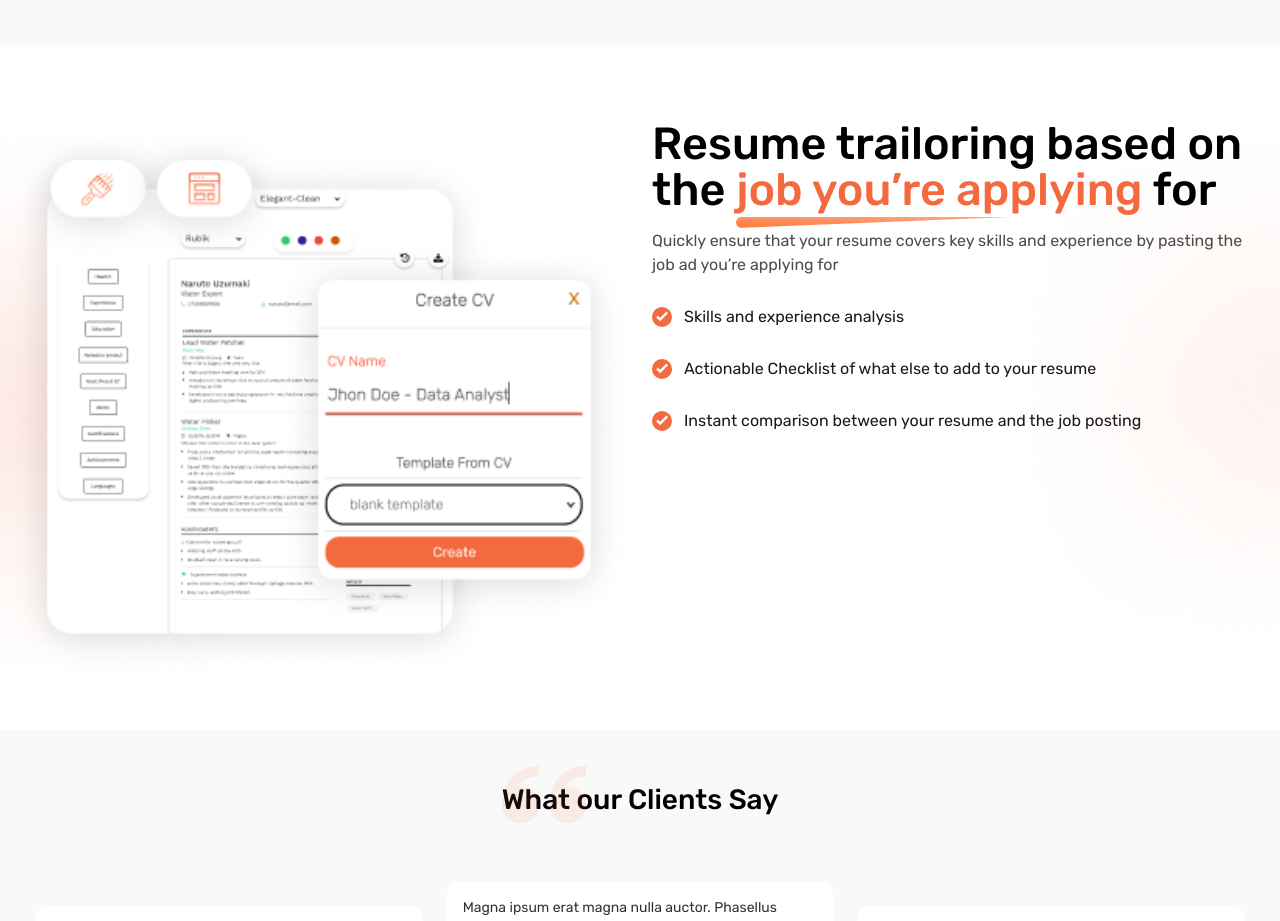
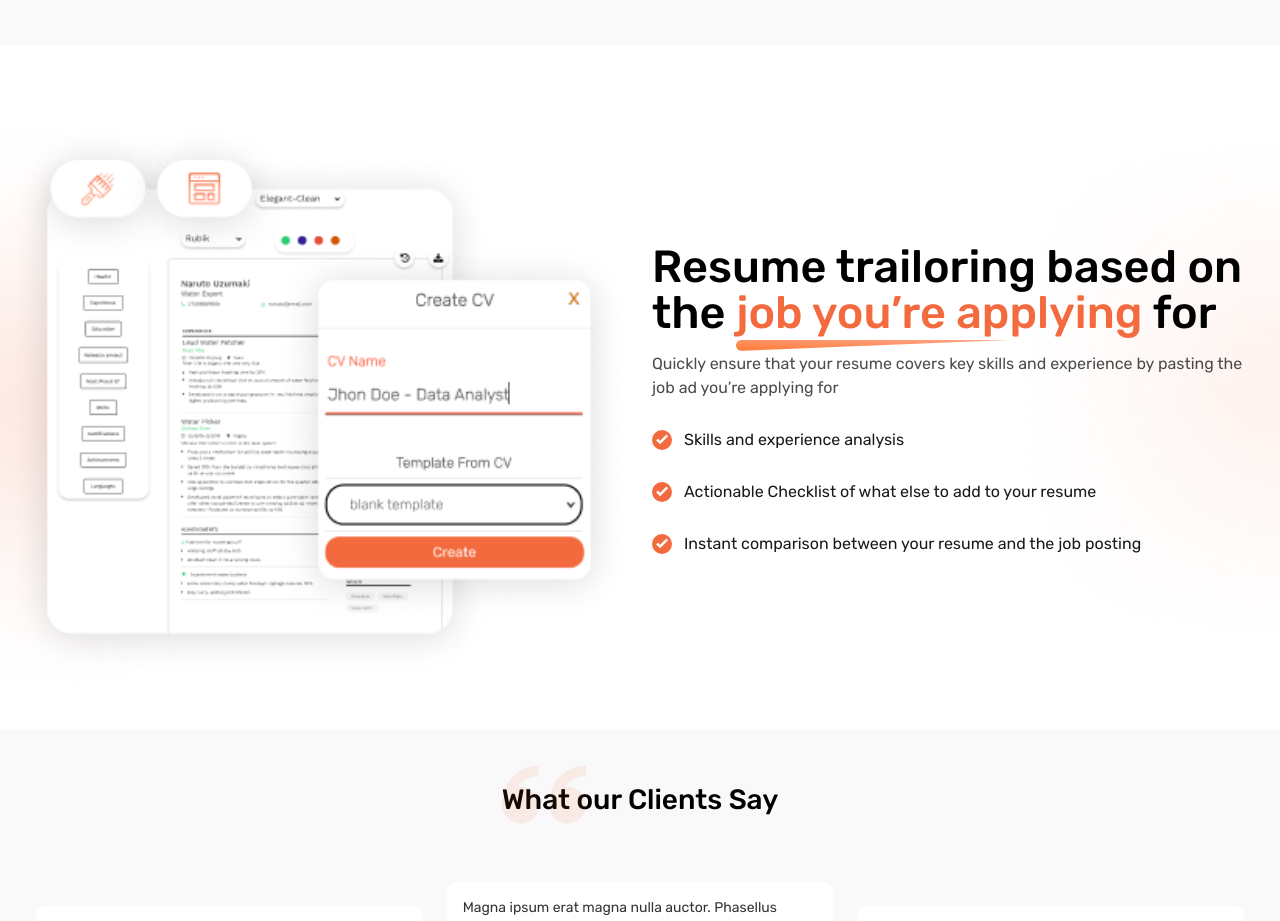
Before and after one commit to vikas-jakhar/cv-hawk, a website: page index.html in a window 1280 px wide. Shown: the part 3191-4112 px from the top of the page. Drawn offline with nearby package versions, Linux system fonts and the light colour scheme; a web font is replaced by a local one.

Commit message:
section 6 update

```diff
--- a/index.html
+++ b/index.html
@@ -513,7 +513,7 @@
         <section class="section-6 py-5 relative overflow-x-hidden">
             <div class="container mx-auto my-8 px-4 relative z-[1]">
                 <div class="flex flex-wrap flex-row -mx-3 md:flex-row-reverse">
-                    <div class="w-full px-3 mt-6 md:w-1/2" data-aos="zoom-in-up">
+                    <div class="w-full px-3 mt-6 md:w-1/2 flex items-center" data-aos="zoom-in-up">
                         <div class="flex flex-col">
                             <h3
                                 class="font-medium text-[28px] leading-9 text-black md:text-3xl lg:text-[45px] lg:leading-[46px]">
```
